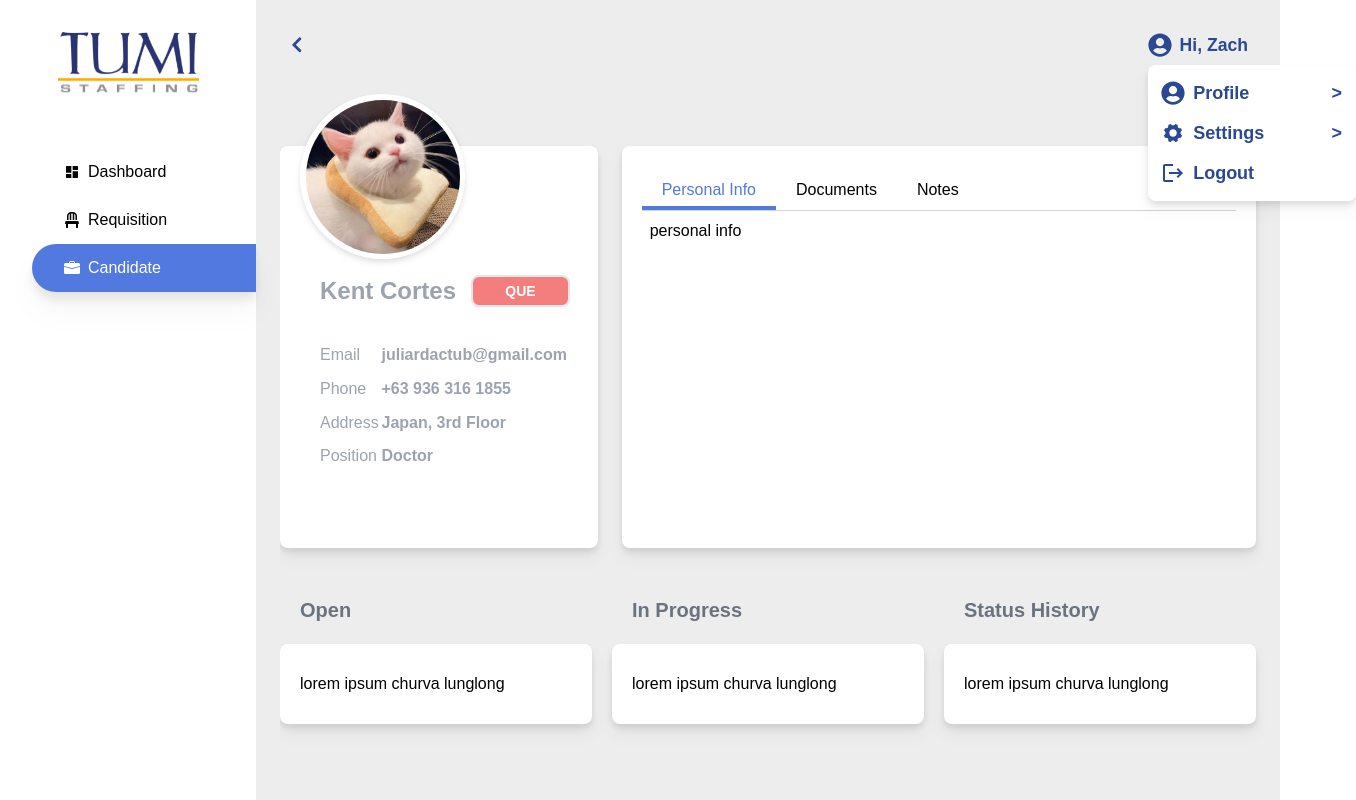
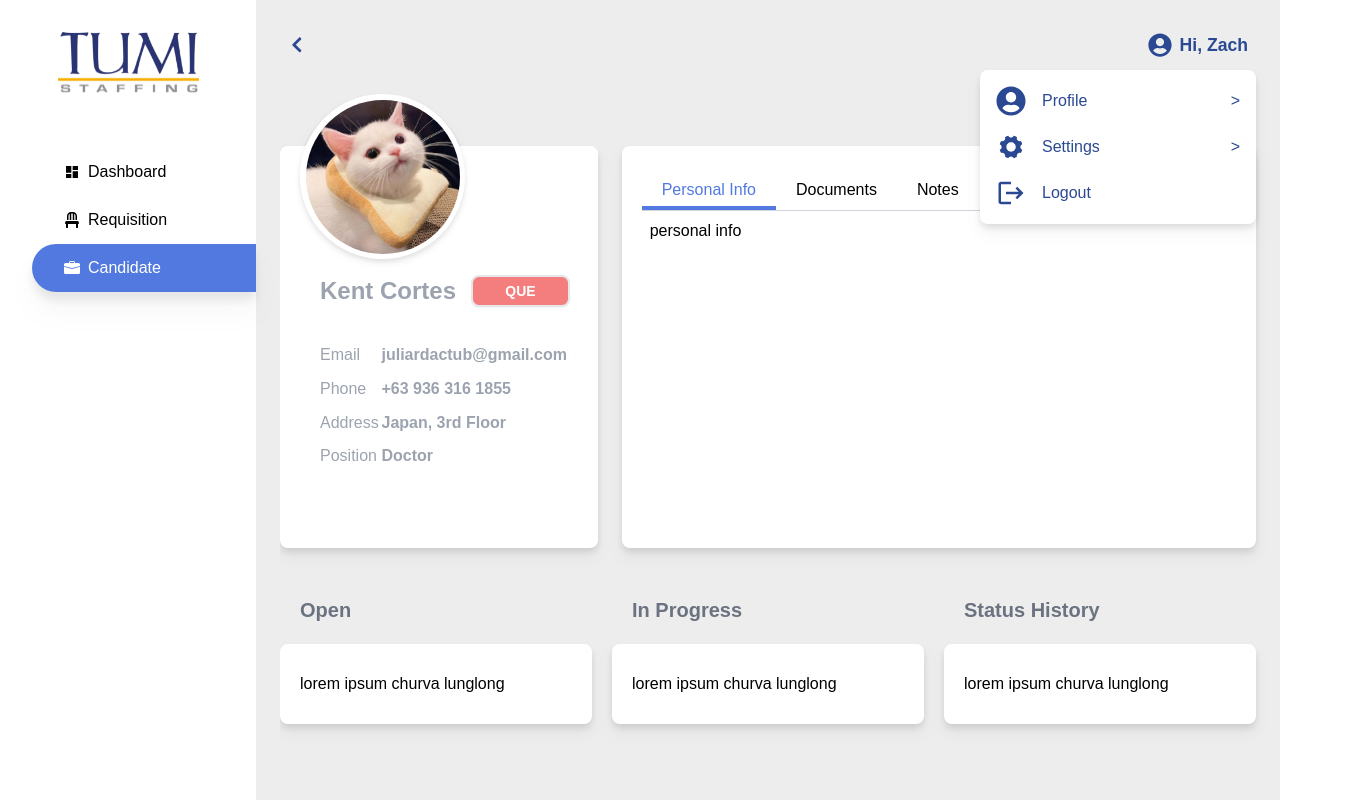
Before and after one commit to Briteph/Orion, a Next.js app: page /candidates/profile in a window 1280 px wide. Both pictures are taken after a click on the icon 1159 px from the left and 45 px from the top of the page. Shown: the whole page, 1356 px wide, since content can reach past the window. Built offline with nearby package versions, Linux system fonts and the light colour scheme.

Commit message:
new design and fixes for menu

```diff
--- a/components/Elements/ContentNav.js
+++ b/components/Elements/ContentNav.js
@@ -12,18 +12,15 @@ import {
 import { IoIosSettings as Settings } from "react-icons/io";
 import useWindowSize from "../../hooks/useWindowSize";
 import Tooltip from "./Tooltip";
-
-function getWindowDimensions() {
-  const { innerWidth: width, innerHeight: height } = window;
-  return {
-    width,
-    height,
-  };
-}
+import {
+  BiArrowBack as ThinBackIcon,
+  BiEditAlt as AccEditIcon,
+} from "react-icons/bi";
 
 function ContentNav({ children }) {
   const router = useRouter();
   const [showCard, setShowCard] = useState(false);
+  const [menuState, setMenuState] = useState("main");
   const menuRef = useRef();
   const { height, width } = useWindowSize();
   const user = "Zach";
@@ -36,6 +33,7 @@ function ContentNav({ children }) {
         !menuRef.current.contains(event.target)
       ) {
         setShowCard(false);
+        setMenuState("main");
       }
     }
     document.addEventListener("mousedown", checkForOutsideClick);
@@ -43,6 +41,102 @@ function ContentNav({ children }) {
       document.removeEventListener("mousedown", checkForOutsideClick);
     };
   }, [showCard]);
+
+  function menuRender() {
+    switch (menuState) {
+      case "main":
+        return (
+          <div className="flex flex-col gap-2 text-[1rem]">
+            <button
+              className="rounded p-1 text-[#2B4993] hover:bg-[#5179DF] hover:bg-opacity-25 w-full"
+              onClick={() => setMenuState("profile")}
+            >
+              <div className="flex items-center justify-between w-full">
+                <div className="flex items-center gap-4">
+                  <UserIcon className="text-3xl" />
+                  <div>Profile</div>
+                </div>
+                <div>{`>`}</div>
+              </div>
+            </button>
+            <button
+              className="rounded p-1 text-[#2B4993] hover:bg-[#5179DF] hover:bg-opacity-25 w-full"
+              onClick={() => setMenuState("settings")}
+            >
+              <div className="flex items-center justify-between w-full">
+                <div className="flex items-center gap-4">
+                  <Settings className="text-3xl" />
+                  <div>Settings</div>
+                </div>
+                <div>{`>`}</div>
+              </div>
+            </button>
+            <button className="rounded p-1 text-[#2B4993] hover:bg-[#5179DF] hover:bg-opacity-25 w-full">
+              <div className="flex items-center justify-between w-full">
+                <div className="flex items-center gap-4">
+                  <Logout className="text-3xl" />
+                  <div>Logout</div>
+                </div>
+              </div>
+            </button>
+          </div>
+        );
+      case "profile":
+        return (
+          <div className="flex flex-col gap-1 text-[1rem]">
+            <div className="flex items-center gap-4 rounded-full text-[#2B4993] w-full mb-2 p-1">
+              <div className="flex items-center justify-center w-[30px] h-[30px] hover:bg-[#5179DF] hover:bg-opacity-25 rounded">
+                <ThinBackIcon
+                  className="text-2xl"
+                  onClick={() => setMenuState("main")}
+                />
+              </div>
+              <div className="text-2xl font-bold">Profile</div>
+            </div>
+            <button className="rounded p-1 text-[#2B4993] hover:bg-[#5179DF] hover:bg-opacity-25 w-full">
+              <div className="flex items-center gap-4">
+                <AccEditIcon className="text-3xl" />
+                <div>Edit account</div>
+              </div>
+            </button>
+            <button className="rounded p-1 text-[#2B4993] hover:bg-[#5179DF] hover:bg-opacity-25 w-full">
+              <div className="flex items-center gap-4">
+                <UserIcon className="text-3xl" />
+                <div>Lorem ipsum</div>
+              </div>
+            </button>
+          </div>
+        );
+      case "settings":
+        return (
+          <div className="flex flex-col gap-1 text-[1rem]">
+            <div className="flex items-center gap-4 rounded-full text-[#2B4993] w-full mb-2 p-1">
+              <div className="flex items-center justify-center w-[30px] h-[30px] hover:bg-[#5179DF] hover:bg-opacity-25 rounded">
+                <ThinBackIcon
+                  className="text-2xl"
+                  onClick={() => setMenuState("main")}
+                />
+              </div>
+              <div className="text-2xl font-bold">Settings</div>
+            </div>
+            <button className="rounded p-1 text-[#2B4993] hover:bg-[#5179DF] hover:bg-opacity-25 w-full">
+              <div className="flex items-center gap-4">
+                <AccEditIcon className="text-3xl" />
+                <div>Edit account</div>
+              </div>
+            </button>
+            <button className="rounded p-1 text-[#2B4993] hover:bg-[#5179DF] hover:bg-opacity-25 w-full">
+              <div className="flex items-center gap-4">
+                <UserIcon className="text-3xl" />
+                <div>Lorem ipsum</div>
+              </div>
+            </button>
+          </div>
+        );
+      default:
+        return <div className="flex flex-col gap-1 text-lg">default</div>;
+    }
+  }
 
   return (
     <>
@@ -124,53 +218,45 @@ function ContentNav({ children }) {
             ) : (
               ""
             )}
-            <div className="flex items-center gap-2 p-2 rounded-md hover:bg-[#b8c5e6] hover:bg-opacity-30 cursor-pointer">
+            <div
+              className="flex items-center justify-end gap-2 p-2 rounded-md hover:bg-[#b8c5e6] hover:bg-opacity-30 cursor-pointer"
+              ref={menuRef}
+            >
               <UserIcon
                 className="text-2xl"
-                onClick={() => setShowCard(!showCard)}
+                onClick={() => {
+                  setMenuState("main");
+                  setShowCard(!showCard);
+                }}
               />
-              <div onClick={() => setShowCard(!showCard)} ref={menuRef}>
+              <div
+                onClick={() => {
+                  setMenuState("main");
+                  setShowCard(!showCard);
+                }}
+              >
                 Hi, {user}
               </div>
               {showCard ? (
-                <div className="absolute translate-y-[5.5rem] z-[999]">
-                  <div className="w-52 relative py-[0.62rem] px-[0.60rem] border-gray-100 bg-white rounded-lg drop-shadow-lg items-center">
-                    <div className="flex flex-col gap-1 text-lg uppercase">
-                      <button className="rounded p-1 text-[#2B4993] hover:bg-[#5179DF] hover:bg-opacity-25 w-full">
-                        <div className="flex items-center justify-between w-full">
-                          <div className="flex items-center gap-2">
-                            <UserIcon className="text-2xl" />
-                            <div>Profile</div>
-                          </div>
-                          <div>{`>`}</div>
-                        </div>
-                      </button>
-                      <button className="rounded p-1 text-[#2B4993] hover:bg-[#5179DF] hover:bg-opacity-25 w-full">
-                        <div className="flex items-center justify-between w-full">
-                          <div className="flex items-center gap-2">
-                            <Settings className="text-2xl" />
-                            <div>Settings</div>
-                          </div>
-                          <div>{`>`}</div>
-                        </div>
-                      </button>
-                      <button className="rounded p-1 text-[#2B4993] hover:bg-[#5179DF] hover:bg-opacity-25 w-full">
-                        <div className="flex items-center justify-between w-full">
-                          <div className="flex items-center gap-2">
-                            <Logout className="text-2xl" />
-                            <div>Logout</div>
-                          </div>
-                        </div>
-                      </button>
-                    </div>
-                  </div>
+                <div
+                  className="absolute z-[999] border-gray-100 bg-white rounded-lg drop-shadow-lg p-3 translate-x-[0.5rem] top-[70px] font-normal"
+                  style={{
+                    width: `calc(${menuRef.current.clientWidth}px + 10rem)`,
+                  }}
+                >
+                  {menuRender()}
                 </div>
               ) : (
                 ""
               )}
             </div>
           </div>
-          <div className="overflow-y-auto pr-6" style={{height: `${height-92}px`}}>{children}</div>
+          <div
+            className="overflow-y-auto pr-6"
+            style={{ height: `${height - 92}px` }}
+          >
+            {children}
+          </div>
         </div>
       </div>
     </>
```
